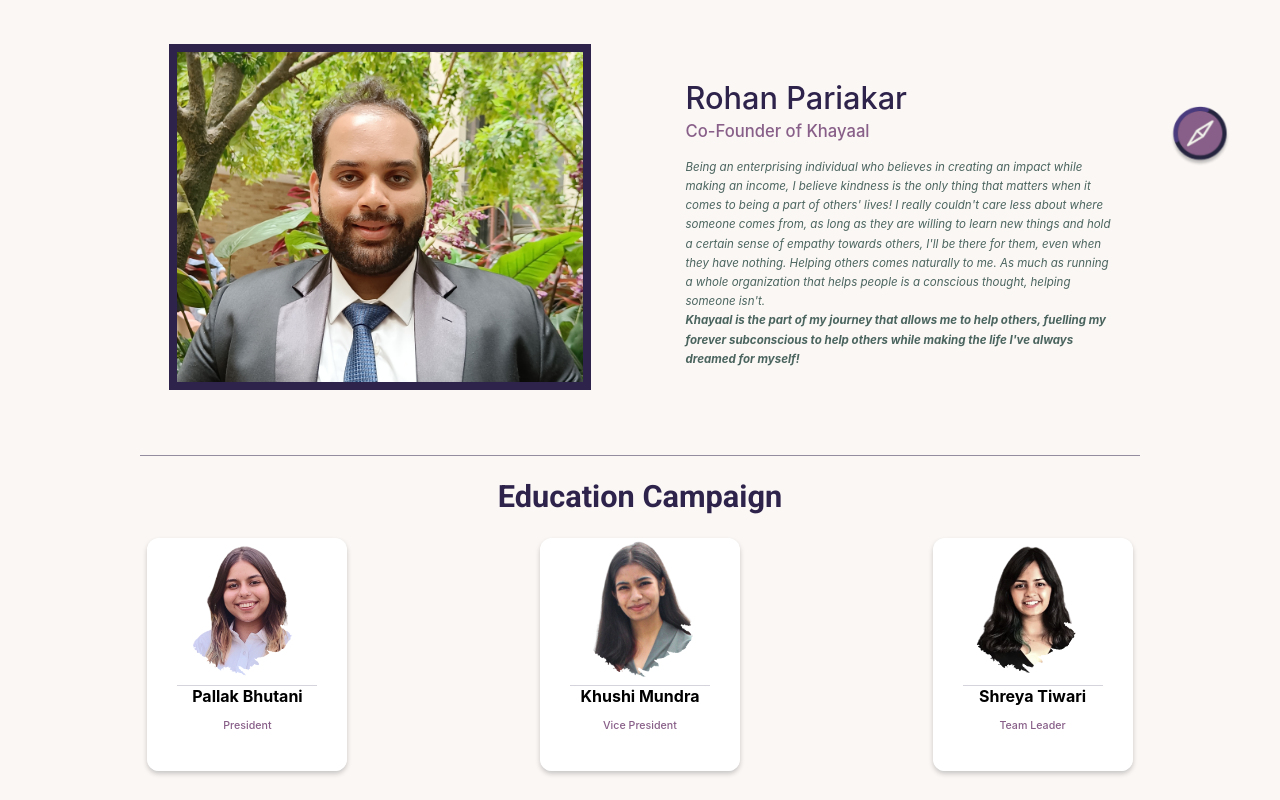
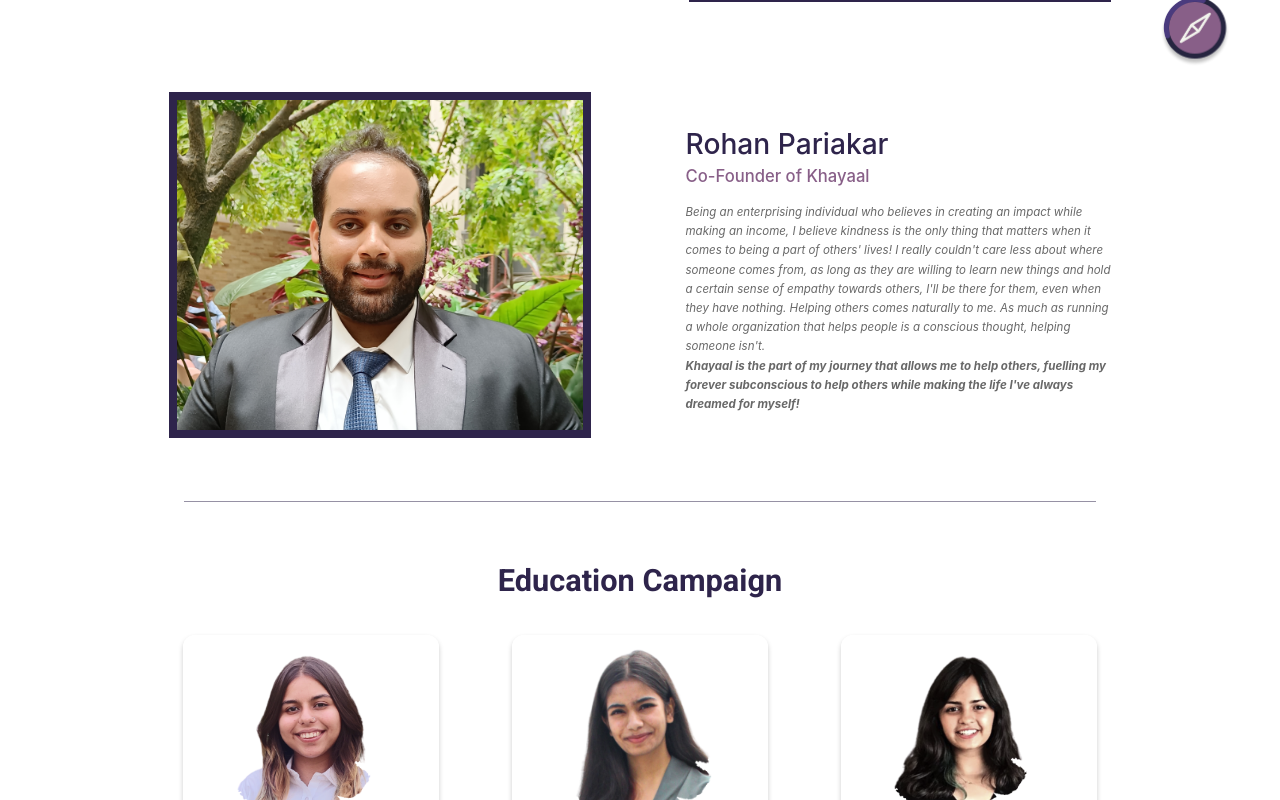
Before and after one commit to roshan1999/khayaal-react-webapp, a React (Create React App) app: page /members in a window 1280 px wide. Shown: the part 580-1380 px from the top of the page. Built offline with nearby package versions, Linux system fonts and the light colour scheme.

Commit message:
our teams page final changes

```diff
--- a/src/Components/Card/Card.css
+++ b/src/Components/Card/Card.css
@@ -1,10 +1,9 @@
 .flipCard{
-
   border-radius: 0.9375vw;
   background-color: transparent;
   aspect-ratio: 6/7;
   height: auto;
-  width: 14.0vw;
+  width: 20vw;
   display: flex;
   flex-direction: row;
   flex-basis: 33.333%;
@@ -50,20 +49,34 @@
 
 .divider{
   width:70%;
-  border-bottom: 0.10416666666vw  solid rgba(46, 36, 75, 0.2);
+  border-bottom: 0.10416666666vw  solid rgba(46, 36, 75, 0.3);
+  margin-bottom: 0;
 }
 
 .divider-top{
   width: 70%;
-  border-bottom: 0.05208333333vw solid rgba(38, 37, 64, 0.5);
+  border-bottom: 0.05208333333vw solid rgba(38, 37, 64, 0.3);
 }
 
 .divider-bottom{
   width: 70%;
-  border-bottom: 0.05208333333vw solid rgba(38, 37, 64, 0.5);
+  border-bottom: 0.05208333333vw solid rgba(38, 37, 64, 0.3);
 }
 
-
+.cardName {
+  padding-top: 0;
+  margin-top: 1.2vw;
+  color:var(--primary-text-color);
+}
+.cardName h2{
+  font-size: 1.5vw;
+  margin-top: 2%;
+  margin-bottom: 4%;
+}
+.cardTitle {
+  color:var(--secondary-text-color);
+  font-size: 1.2vw;
+}
 
 .quoteText{
   padding-left: 20%;
@@ -92,6 +105,7 @@
 
 
 .memimg{
-  max-height: 285.33px;
-  width: 10.1458333333vw ;
+  height: auto;
+  width: 15vw ;
+  margin-top:4%;
 }
--- a/src/Components/MainTitle/MainTitle.css
+++ b/src/Components/MainTitle/MainTitle.css
@@ -4,16 +4,16 @@
 .main-HeadingText {
   color: var(--primary-text-color);
   text-align: center;
-  font-size: 2.5rem;
+  font-size: 2.4vw;
   font-weight: bold;
-  margin-bottom: 2vw;
+  margin-bottom: 4vw;
 }
 
 
 @media (max-width: 767px) {
   .main-HeadingText {
     font-family: Roboto;
-    font-size: 4vw;
+    font-size: 2.5rem;
     font-weight: bold;
     color: var(--primary-dark);
   }
--- a/src/Components/OurTeams/DividerAndHeading.css
+++ b/src/Components/OurTeams/DividerAndHeading.css
@@ -6,10 +6,14 @@
   flex-direction: column;
   justify-content: center;
   align-items: center;
+  margin-top:0.4vw;
+  margin-bottom:1vw;
 }
 .page-divider {
-  width: 85%;
+  width: 77.5%;
   border-bottom: 1px solid rgba(46, 36, 75, 0.5);
+  margin-bottom: 3vw;
+  margin-top:1vw;
 }
 .section-heading h2 {
   font-size: 2.4vw;
--- a/src/Components/OurTeams/LeaderDescription.css
+++ b/src/Components/OurTeams/LeaderDescription.css
@@ -5,7 +5,7 @@
     width:40%;
 }
 .leader-name {
-    font-size: 2.4vw;
+    font-size: 2.2vw;
     color: var(--primary-text-color);
     margin-bottom: .4vw;
     font-weight: 500;
--- a/src/Components/ParentLeader1/ParentLeader1.css
+++ b/src/Components/ParentLeader1/ParentLeader1.css
@@ -5,7 +5,7 @@
     margin-right: 10%;
     gap: 10%;
     align-items: center;
-    margin-bottom: 4vw;
+    margin-bottom: 7vw;
 }
 
 .lpcdes{
--- a/src/Components/TeamsSecComponent/TeamsSecComponent.css
+++ b/src/Components/TeamsSecComponent/TeamsSecComponent.css
@@ -1,13 +1,15 @@
-
 .flexitemot{
-
   flex-basis: 33.3333333333%;
 }
   .cards{
     row-gap: 1.5vw;
     display: flex;
     flex-wrap: wrap;
-    justify-content: flex-start}
+    justify-content: flex-start;
+    padding-left:7.5vw;
+    padding-right: 7.5vw;
+    margin-top: 0;
+  }
 
 
    @media screen and (max-width: 624px) {
@@ -20,7 +22,7 @@
       }}
 
 
-
+/*
   @media screen and (max-width:1280px) {
 
 
@@ -139,9 +141,9 @@
           flex-shrink: 1;
 
       } */
-  }
 
 
+  /*
   @media screen and (min-width:1280px) {
 
     .cardName h2{
@@ -163,7 +165,7 @@
       flex-basis: 100%;
     }
   }
-
+  */
   /* @media screen and (max-width:768px){
     .cards{
       padding-top: 0%;
--- a/src/Pages/Floating-Button/FAB.css
+++ b/src/Pages/Floating-Button/FAB.css
@@ -4,7 +4,7 @@
 
 .fab-container {
 	position: fixed;
-	bottom: 50px;
+	bottom: 150px;
 	right: 50px;
 	z-index: 999;
 	cursor: pointer;
@@ -23,8 +23,8 @@
 }
 
 .fab > img {
-	width: 60px;
-	height: 60px;
+	width: 70px;
+	height: 70px;
 
 }
 
--- a/src/Pages/OurTeams/OurTeams.css
+++ b/src/Pages/OurTeams/OurTeams.css
@@ -2,8 +2,8 @@
     display: flex;
     flex-flow: column wrap;
     gap:1vw;
-
     margin: 9vw 4vw;
+    background-color:#fff ;
   }
 
   @media screen and (max-width:719px){
--- a/src/index.css
+++ b/src/index.css
@@ -12,7 +12,7 @@ body {
   -moz-osx-font-smoothing: grayscale;
 
   /* My styles */
-  background-color: var(--background-color);
+  background-color:#fff;
   margin: 0;
   width: 100%;
   height: 100%;
--- a/src/styles/colors.css
+++ b/src/styles/colors.css
@@ -16,6 +16,6 @@
   --primary-text-color: #2e244b;
   --secondary-text-color: #885F88;
   --tertiary-text-color: #f3f4ed;
-  --info-text-color: #4b645e;
+  --info-text-color: #686868;
   --light-text-color: #b8c5b0;
 }
```
Also changed, not shown: src/Pages/OurTeams/OurTeams.jsx (+7 -7 lines).
